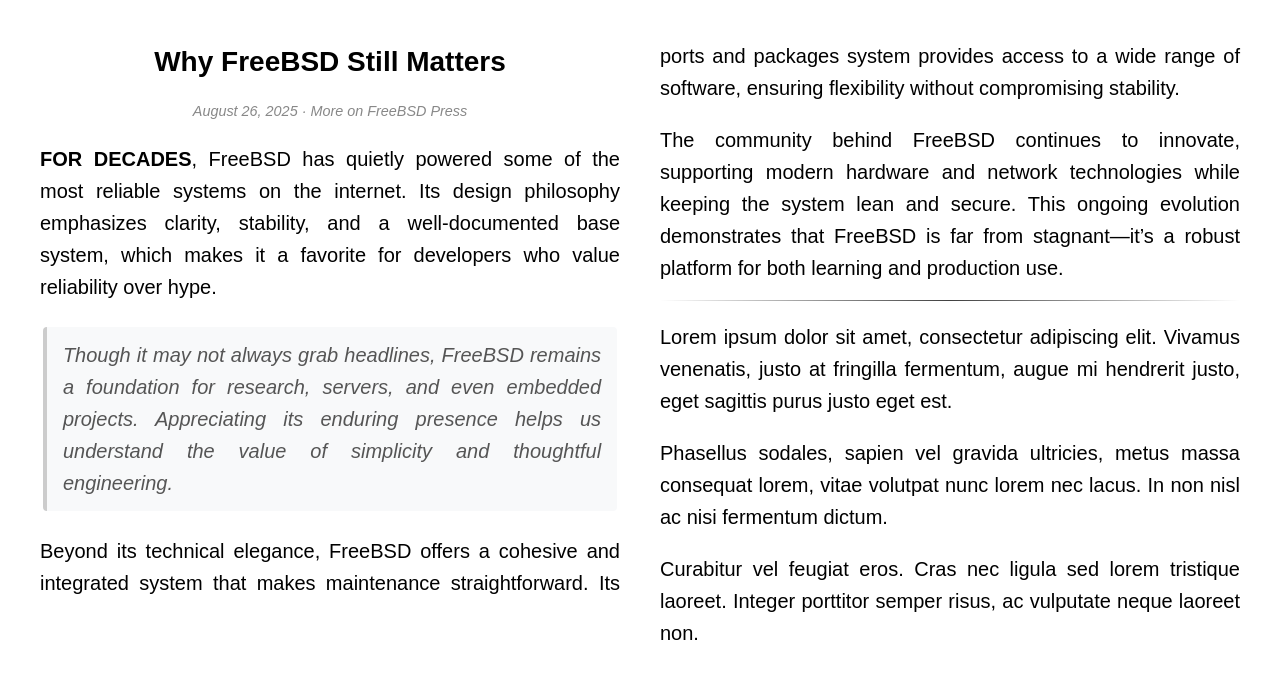
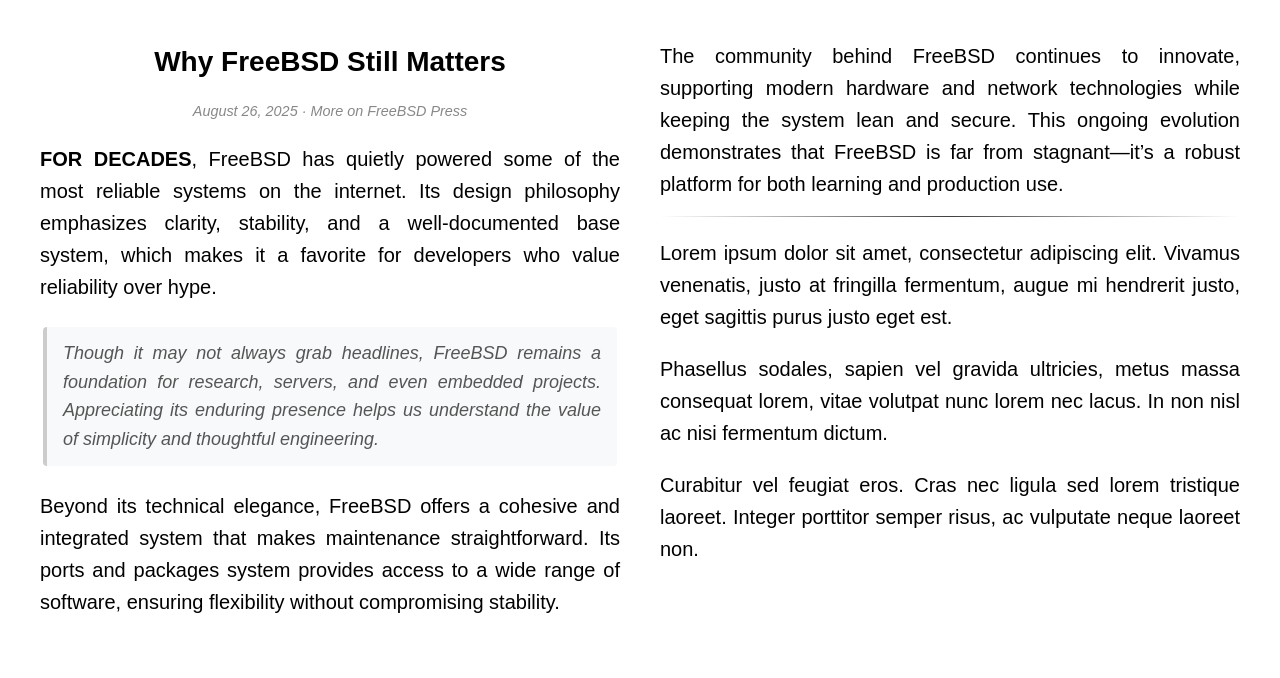
Before and after one commit to padiks/three-column-template, a plain HTML site: page index.html in a window 1280 px wide. Drawn offline with Linux system fonts and the light colour scheme.

Commit message:
Update index.html

```diff
--- a/index.html
+++ b/index.html
@@ -55,7 +55,7 @@
       border-radius: 0.25rem;
       width: 99%;
       box-sizing: border-box;
-      /* font-size: 1.125rem; for review */
+      font-size: 1.125rem;
     }
     blockquote p {
       margin: 0;
```
